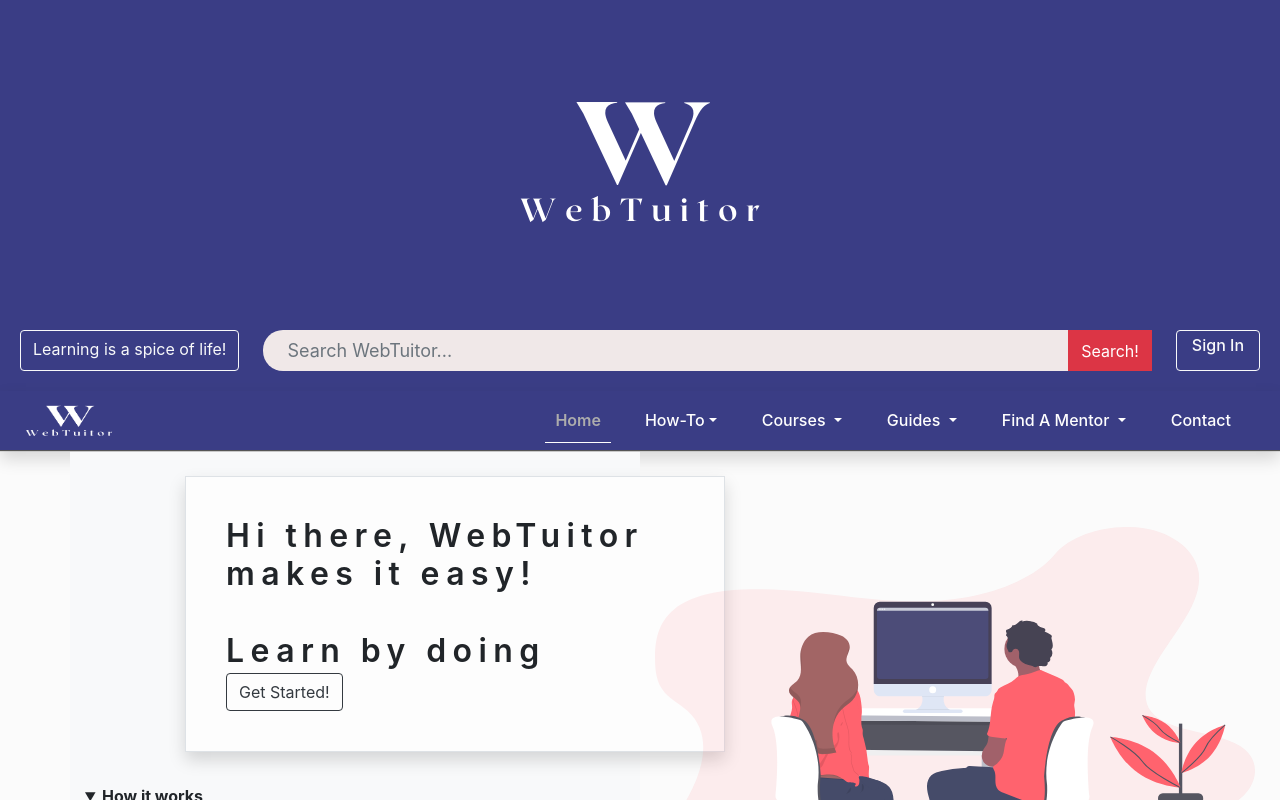
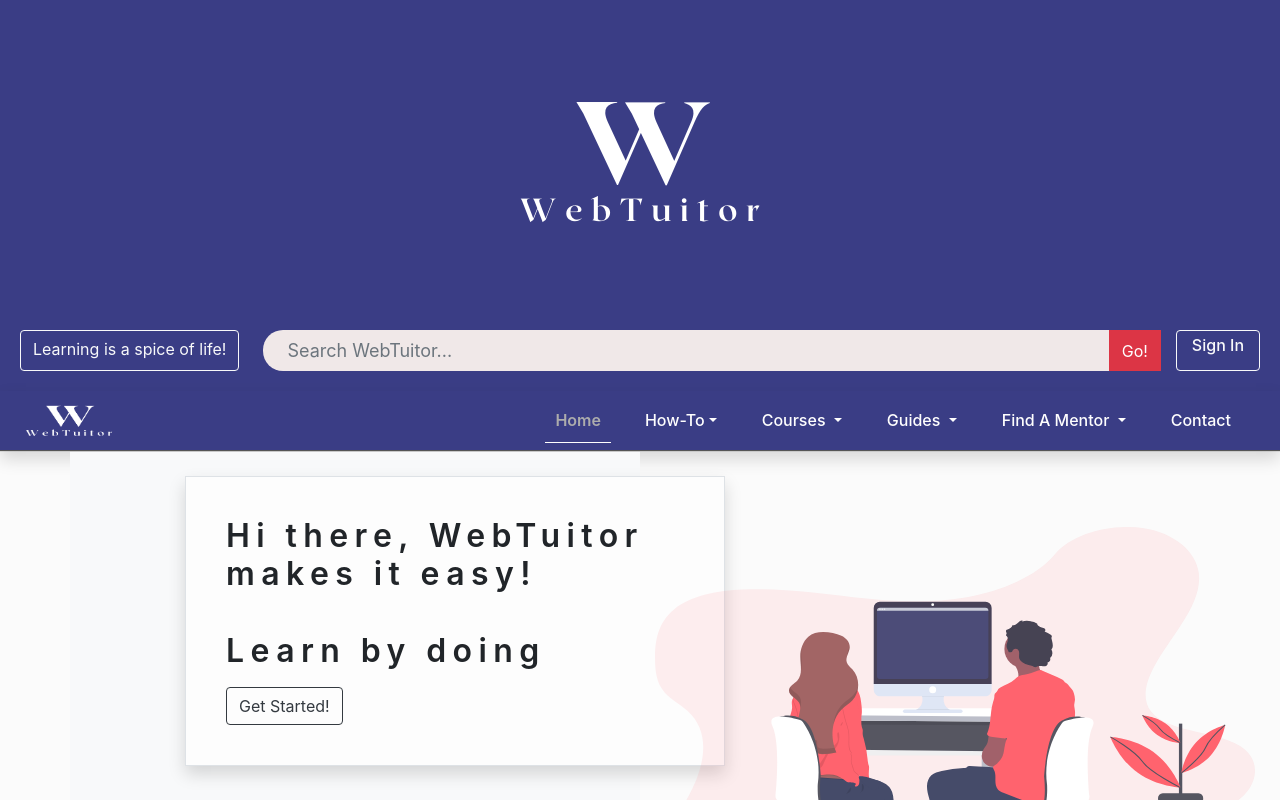
Before and after one commit to jbdanquah2/webtuitor-ng, an Angular app: page /home in a window 1280 px wide. Shown: the top 800 px of the page. Built offline with nearby package versions, Linux system fonts and the light colour scheme.

Commit message:
fix search respx

```diff
--- a/package.json
+++ b/package.json
@@ -3,7 +3,7 @@
   "version": "0.0.0",
   "scripts": {
     "ng": "ng",
-    "start": "node server.js",
+    "start": "ng serve",
     "build": "ng build",
     "test": "ng test",
     "lint": "ng lint",
--- a/src/app/layouts/navbar/navbar.component.css
+++ b/src/app/layouts/navbar/navbar.component.css
@@ -1,10 +1,11 @@
 .top-header {
   height: 56px;
 }
+
 #main-logo {
   display: block;
   margin: 0 auto !important;
-  margin-bottom: 10px!important;
+  margin-bottom: 10px !important;
 }
 
 nav {
@@ -34,6 +35,12 @@ nav {
   border-color: #aaa;
 }
 
+@media only screen and (max-width: 719px) {
+  #search-go {
+    margin-right: 5px !important;
+  }
+}
+
 .ml-auto a {
   padding: 10px 10px;
   margin-right: 25px;
@@ -53,15 +60,13 @@ nav {
 }
 
 .ml-auto {
-  /* border: solid #cdcdcd; */
   padding: 2px 15px !important;
   font-weight: 500;
-  /* background: rgba(216, 210, 210, 0.1); */
   margin-top: 0 5px;
 }
 
 .dropdown-menu {
-  background: rgb(240, 240, 240);
+  background: rgb(250, 250, 250);
   padding: 5px 0px 20px 0px;
   color: #333;
   width: 250px !important;
@@ -104,5 +109,8 @@ nav {
     padding: 5px 0 5px 20px;
     border-bottom: solid 0.1px #555 !important;
   }
+  #search-go {
+    margin-right: 15px !important;
+  }
 
 }
--- a/src/app/layouts/navbar/navbar.component.html
+++ b/src/app/layouts/navbar/navbar.component.html
@@ -5,8 +5,8 @@
   <div class="input-group ">
     <a class="d-none d-lg-block btn btn-xs btn-outline-light mr-4">Learning is a spice of life!</a>
     <input type="text" class="form-control pl-4" placeholder="Search WebTuitor...">
-    <span class="input-group-append mr-4">
-      <button class="btn btn-danger" type="button">Search!</button>
+    <span class="input-group-append m">
+      <button id="search-go" class="btn btn-danger" type="button">Go!</button>
     </span>
     <a class="nav-lin ml-auto btn btn-xs btn-outline-light" href="">Sign In </a>
   </div>
--- a/src/app/webtuitor/webtuitor.component.css
+++ b/src/app/webtuitor/webtuitor.component.css
@@ -15,82 +15,62 @@ html {
     position: relative;
     top: -25px;
     width: 300px;
-    /* height: 400px; */
-    /* width: auto; */
 }
-
 .register {
     background: rgba(199, 61, 61, 0.8) url('../../assets/img/undraw_Relaxing_at_home_re_mror.svg') top right;
     background-repeat: no-repeat;
 }
-
-
 .about {
     background: rgba(199, 61, 61, 0.7) url('../../assets/img/undraw_Freelancer_re_irh4.svg') top left;
     background-repeat: no-repeat;
 
     min-height: 100vh !important;
 }
-
 .about .container h4 {
     padding-top: 15%;
 }
-
 .reg-notice {
   padding: 0 15px;
   padding-top: 60px;
   margin-left: 20px;
   color: #fdfdfd;
 }
-
 .notice {
     margin-top: auto;
-    /* left: 100px; */
     position: relative;
-    font-size: xx-large;
+    font-size: x-large;
     padding: 40px;
     letter-spacing: 0.1em;
-    /* text-align: justify; */
     font-weight: 600;
     background:  #fdfdfd;
     cursor: pointer;
 }
-
 .notice span {
     margin-top: 10px;
     padding: 10px;
     display: block;
-    /* background: rgba(199, 61, 61, 0.6) ; */
 }
-
 h1,h2,h3 {
     font-family: 'Grandstander', cursive;
 }
-
 .bookme:hover {
     background:  rgba(108, 99, 255, 0.8)!important;
     width: 160px;
 }
-
 .guide {
     padding: 25px 10px;
     margin-bottom: 10%;
-    /* border: solid rgba(216, 210, 210, 0.8); */
     background:  rgba(216, 210, 210, 0.2) ;
     border-radius: 5px;
 }
-
 #howitworks {
     font-size: 2rem;
     font-weight: 700;
     padding-bottom: 10px;
-    /* margin-top: 100px; */
 }
-
 #list li {
     margin: 15px;
 }
-
 iframe {
     opacity: 0.8;
 }
@@ -100,12 +80,8 @@ summary {
     padding: .5em;
 }
 
-
 @media only screen and (min-width: 720px) {
 
-    /* .home {
-        /* background: rgba(255, 255, 255, 0.99) url('../../assets/img/undraw_dev_productivity_umsq.svg') right bottom;  */
-    /* } */
     .demo-img {
         margin-top: 100px;
         margin-left: 0px !important;
@@ -119,12 +95,10 @@ summary {
     .register {
         background: rgba(199, 61, 61, 0.8) url('../../assets/img/undraw_Relaxing_at_home_re_mror.svg') top right;
     }
-
     .home, .register {
         background-repeat: no-repeat;
         background-attachment: fixed;
     }
-
     .notice {
         margin-top: auto;
         left: 100px;
@@ -132,18 +106,15 @@ summary {
         font-size: xx-large;
         padding: 40px;
         letter-spacing: 0.2em;
-        /* text-align: justify; */
         font-weight: 600;
         background:  #fdfdfd;
         cursor: pointer;
     }
-
     .reg-notice {
         padding: 0 15px;
         margin-left: 10%;
         color: #f8f2f2;
       }
-
     #top-search-box {
         display: none;
     }
--- a/src/app/webtuitor/webtuitor.component.html
+++ b/src/app/webtuitor/webtuitor.component.html
@@ -6,7 +6,7 @@
           <br><br>
           Learn by doing
           <br>
-          <a href=""><button class="btn btn-md btn-outline-dark">Get Started!</button></a>
+          <a href=""><button class="btn btn-md btn-outline-dark mt-3">Get Started!</button></a>
         </h4>
         <img class="postion-fixed demo-img d-lg-none d-sm-block mb-4" src="../../assets/img/undraw_pair_programming_njlp.svg" alt="">
         <details open >
```
Also changed, not shown: 2 other files (tests, documents, lock files or other folders).
